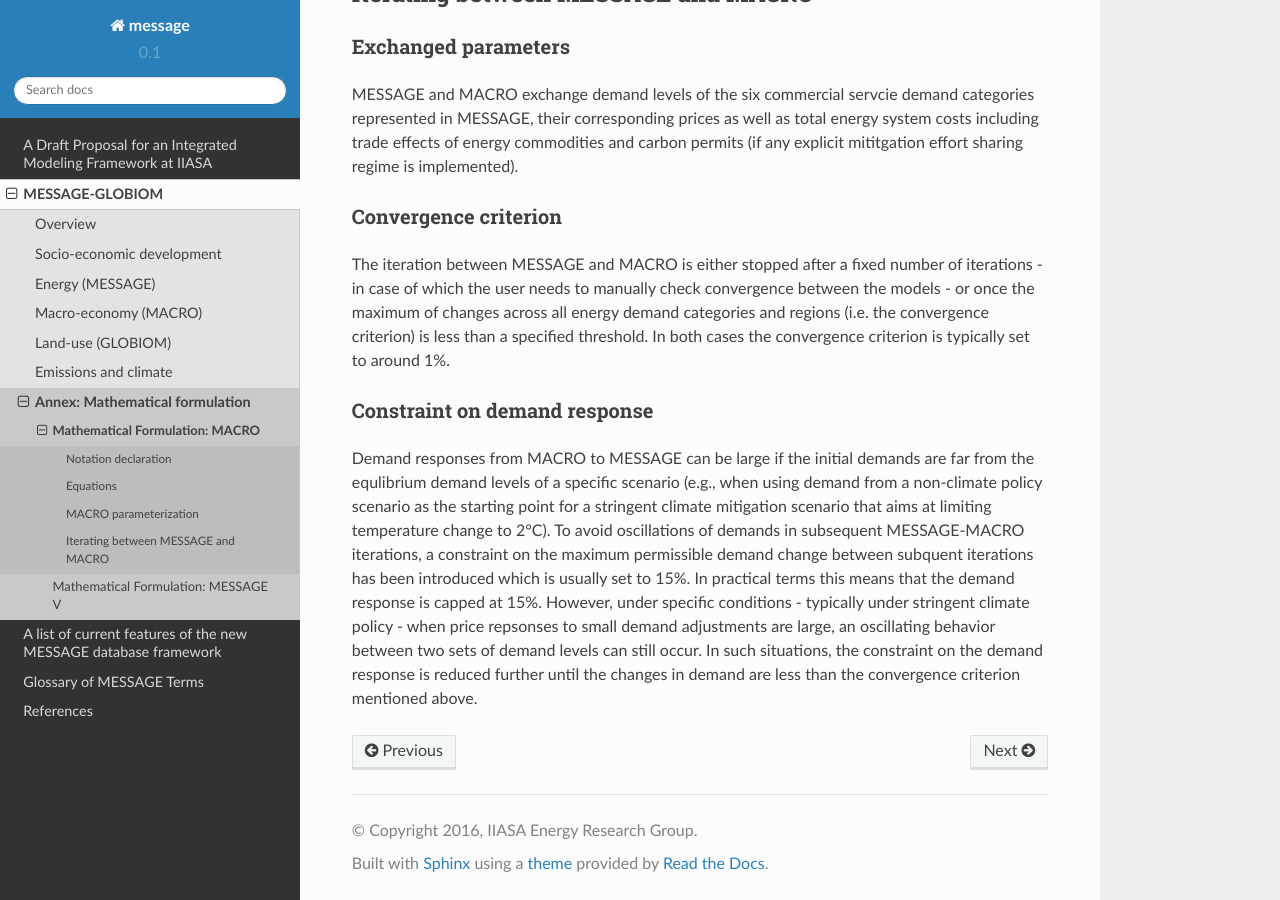
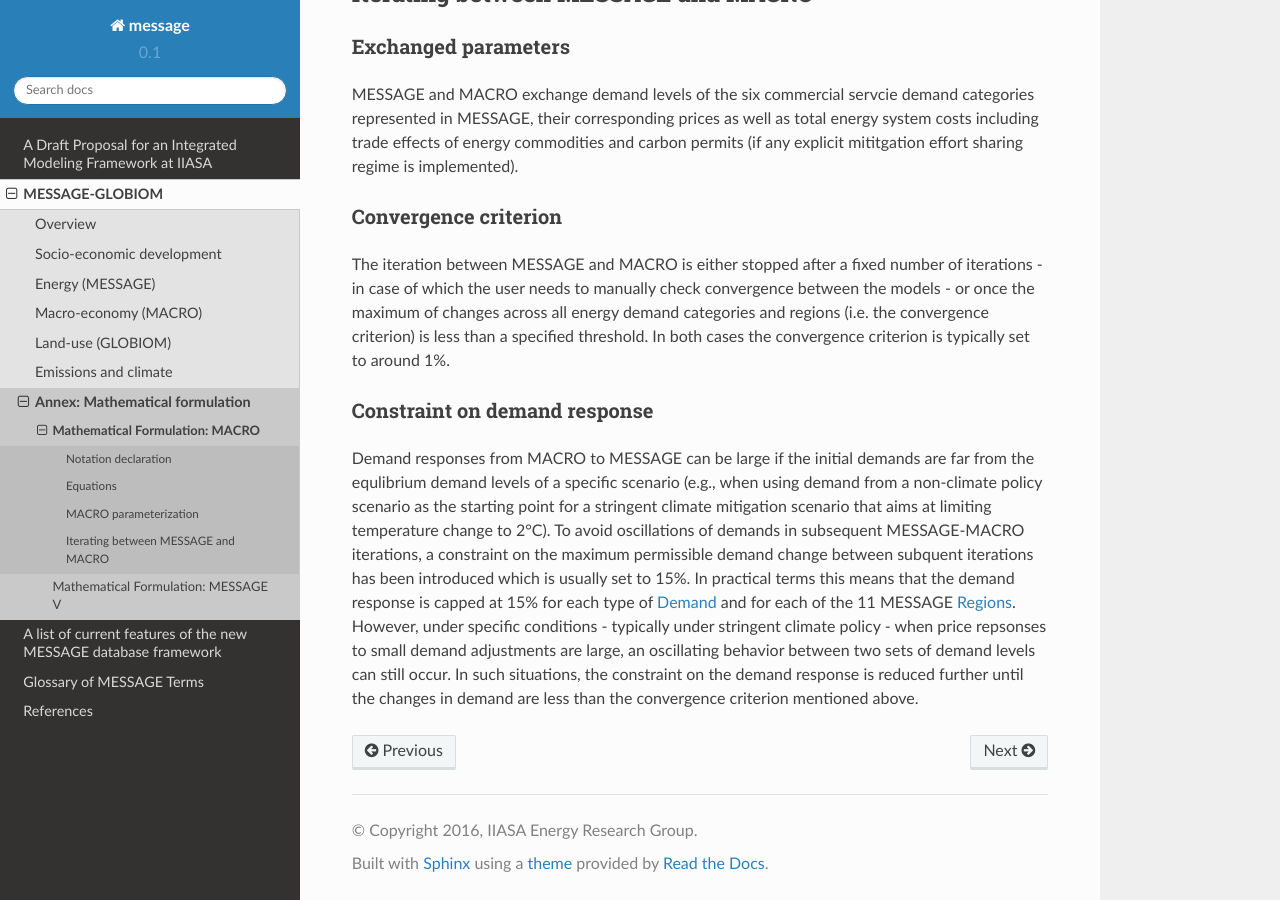
Before and after one commit to yiyi1991/message-ix-models, a Sphinx documentation site: the page built from doc/global/source/message_globiom/annex/macro.rst, in a window 1280 px wide and 900 px high, scrolled down 7106 px. Built offline with Sphinx 7.4.7 and the Read the Docs theme 2.0.0, drawn with Linux system fonts in a browser that asks for light colours; pages that are not in the unit, such as notebooks, are missing from menus; cross-references to code outside the pages are shown as plain code.

Commit message:
Update macro.rst

```diff
--- a/doc/global/source/message_globiom/annex/macro.rst
+++ b/doc/global/source/message_globiom/annex/macro.rst
@@ -268,6 +268,6 @@ Constraint on demand response
 ~~~~
 Demand responses from MACRO to MESSAGE can be large if the initial demands are far from the equlibrium demand levels of a specific scenario (e.g., when using demand from a non-climate policy scenario
 as the starting point for a stringent climate mitigation scenario that aims at limiting temperature change to 2°C). To avoid oscillations of demands in subsequent MESSAGE-MACRO iterations, a constraint
-on the maximum permissible demand change between subquent iterations has been introduced which is usually set to 15%. In practical terms this means that the demand response is capped at 15%.
+on the maximum permissible demand change between subquent iterations has been introduced which is usually set to 15%. In practical terms this means that the demand response is capped at 15% for each type of :ref:`demand` and for each of the 11 MESSAGE :ref:`spatial`.
 However, under specific conditions - typically under stringent climate policy - when price repsonses to small demand adjustments are large, an oscillating behavior between two sets of demand levels
 can still occur. In such situations, the constraint on the demand response is reduced further until the changes in demand are less than the convergence criterion mentioned above.
```
